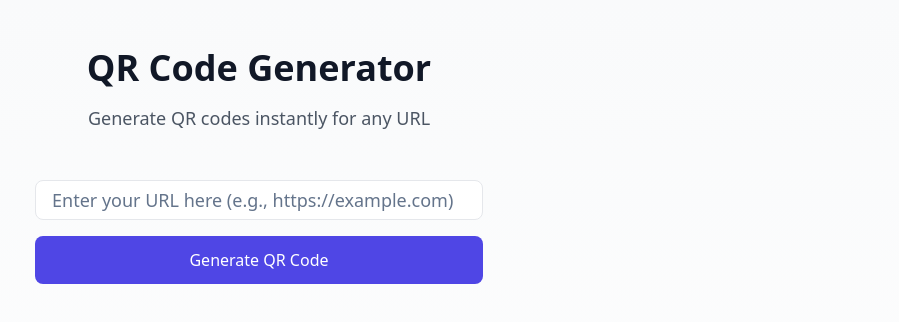
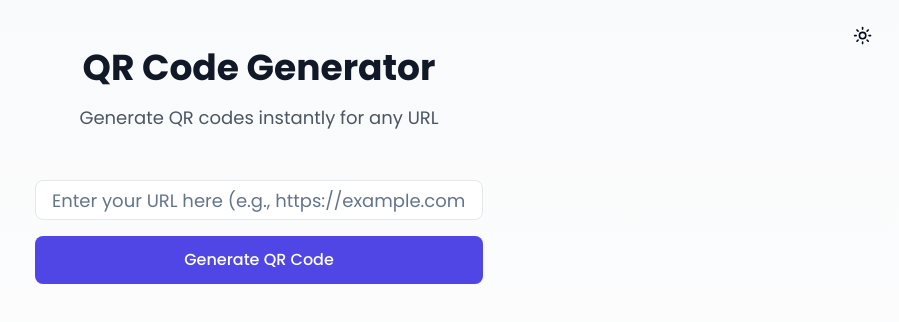
Before and after one commit to NebeyouMusie/QR-Code-Generator2, a React (Vite) app: page / in a window 1280 px wide. Shown: the top 322 px of the page, without its empty margins (381-1280 px from the left). Built offline with nearby package versions, Linux system fonts and the light colour scheme.

Commit message:
Add theme toggle and font changes
- Change the font to Poppins across the application.
- Implement a functional theme toggle using shadcn.
- Fix the functionality of the share button to resolve the "Failed to share QR code" error.
[skip gpt_engineer]

```diff
--- a/src/App.tsx
+++ b/src/App.tsx
@@ -3,12 +3,14 @@ import { Toaster as Sonner } from "@/components/ui/sonner";
 import { TooltipProvider } from "@/components/ui/tooltip";
 import { QueryClient, QueryClientProvider } from "@tanstack/react-query";
 import { BrowserRouter, Routes, Route } from "react-router-dom";
+import { ThemeProvider } from "next-themes";
 import Index from "./pages/Index";
 
 const queryClient = new QueryClient();
 
 const App = () => (
   <QueryClientProvider client={queryClient}>
+    <ThemeProvider defaultTheme="system" enableSystem>
       <TooltipProvider>
         <Toaster />
         <Sonner />
@@ -18,6 +20,7 @@ const App = () => (
           </Routes>
         </BrowserRouter>
       </TooltipProvider>
+    </ThemeProvider>
   </QueryClientProvider>
 );
 
--- a/src/components/QRGenerator.tsx
+++ b/src/components/QRGenerator.tsx
@@ -46,17 +46,25 @@ const QRGenerator = ({ url, onReset }: QRGeneratorProps) => {
   const handleShare = async () => {
     try {
       if (navigator.share) {
+        const blob = await (await fetch(qrCode)).blob();
+        const file = new File([blob], 'qrcode.png', { type: 'image/png' });
         await navigator.share({
           title: 'QR Code',
           text: 'Check out this QR code!',
           url: url,
+          files: [file]
         });
+        toast.success("QR code shared successfully!");
       } else {
         await navigator.clipboard.writeText(url);
         toast.success("URL copied to clipboard!");
       }
     } catch (err) {
-      toast.error("Failed to share QR code");
+      if (err instanceof Error && err.name === 'NotAllowedError') {
+        toast.error("Share was cancelled");
+      } else {
+        toast.error("Failed to share QR code");
+      }
     }
   };
 
@@ -66,7 +74,7 @@ const QRGenerator = ({ url, onReset }: QRGeneratorProps) => {
   });
 
   return (
-    <div className="qr-container animate-fadeIn">
+    <div className="qr-container animate-fadeIn dark:bg-gray-800 dark:from-gray-800 dark:to-gray-900">
       {qrCode && (
         <>
           <img
@@ -92,7 +100,7 @@ const QRGenerator = ({ url, onReset }: QRGeneratorProps) => {
           </div>
           <button
             onClick={onReset}
-            className="mt-4 text-sm text-gray-500 hover:text-gray-700"
+            className="mt-4 text-sm text-gray-500 hover:text-gray-700 dark:text-gray-400 dark:hover:text-gray-300"
           >
             Generate another QR code
           </button>
--- /dev/null
+++ b/src/components/ThemeToggle.tsx
@@ -0,0 +1,20 @@
+import { Moon, Sun } from "lucide-react";
+import { useTheme } from "next-themes";
+import { Button } from "@/components/ui/button";
+
+export function ThemeToggle() {
+  const { theme, setTheme } = useTheme();
+
+  return (
+    <Button
+      variant="ghost"
+      size="icon"
+      onClick={() => setTheme(theme === "light" ? "dark" : "light")}
+      className="fixed top-4 right-4"
+    >
+      <Sun className="h-[1.2rem] w-[1.2rem] rotate-0 scale-100 transition-all dark:-rotate-90 dark:scale-0" />
+      <Moon className="absolute h-[1.2rem] w-[1.2rem] rotate-90 scale-0 transition-all dark:rotate-0 dark:scale-100" />
+      <span className="sr-only">Toggle theme</span>
+    </Button>
+  );
+}
--- a/src/index.css
+++ b/src/index.css
@@ -1,3 +1,5 @@
+@import url('https://fonts.googleapis.com/css2?family=Poppins:wght@300;400;500;600;700&display=swap');
+
 @tailwind base;
 @tailwind components;
 @tailwind utilities;
@@ -25,6 +27,28 @@
     --ring: 248 90% 59%;
     --radius: 0.75rem;
   }
+
+  .dark {
+    --background: 222.2 84% 4.9%;
+    --foreground: 210 40% 98%;
+    --card: 222.2 84% 4.9%;
+    --card-foreground: 210 40% 98%;
+    --popover: 222.2 84% 4.9%;
+    --popover-foreground: 210 40% 98%;
+    --primary: 248 90% 59%;
+    --primary-foreground: 210 40% 98%;
+    --secondary: 215 20.2% 65.1%;
+    --secondary-foreground: 210 40% 98%;
+    --muted: 217.2 32.6% 17.5%;
+    --muted-foreground: 215 20.2% 65.1%;
+    --accent: 271 91% 56%;
+    --accent-foreground: 210 40% 98%;
+    --destructive: 0 62.8% 30.6%;
+    --destructive-foreground: 210 40% 98%;
+    --border: 217.2 32.6% 17.5%;
+    --input: 217.2 32.6% 17.5%;
+    --ring: 248 90% 59%;
+  }
 }
 
 @layer base {
@@ -33,6 +57,7 @@
   }
   body {
     @apply bg-background text-foreground;
+    font-family: 'Poppins', sans-serif;
     font-feature-settings: "rlig" 1, "calt" 1;
   }
 }
--- a/src/pages/Index.tsx
+++ b/src/pages/Index.tsx
@@ -5,6 +5,7 @@ import RecentQRCodes from '@/components/RecentQRCodes';
 import { getHistory, QRCodeHistory } from '@/utils/storage';
 import { checkUrlReachability } from '@/utils/validation';
 import { toast } from 'sonner';
+import { ThemeToggle } from '@/components/ThemeToggle';
 
 const Index = () => {
   const [url, setUrl] = useState('');
@@ -37,13 +38,14 @@ const Index = () => {
   };
 
   return (
-    <div className="min-h-screen py-12 px-4 sm:px-6 lg:px-8 bg-gradient-to-b from-gray-50 to-white">
+    <div className="min-h-screen py-12 px-4 sm:px-6 lg:px-8 bg-gradient-to-b from-gray-50 to-white dark:from-gray-900 dark:to-gray-800">
+      <ThemeToggle />
       <div className="max-w-4xl mx-auto">
         <div className="text-center mb-12">
-          <h1 className="text-4xl font-bold text-gray-900 mb-4">
+          <h1 className="text-4xl font-bold text-gray-900 dark:text-white mb-4">
             QR Code Generator
           </h1>
-          <p className="text-lg text-gray-600">
+          <p className="text-lg text-gray-600 dark:text-gray-300">
             Generate QR codes instantly for any URL
           </p>
         </div>
```
Lines whose indentation alone changed are shown as unchanged.
